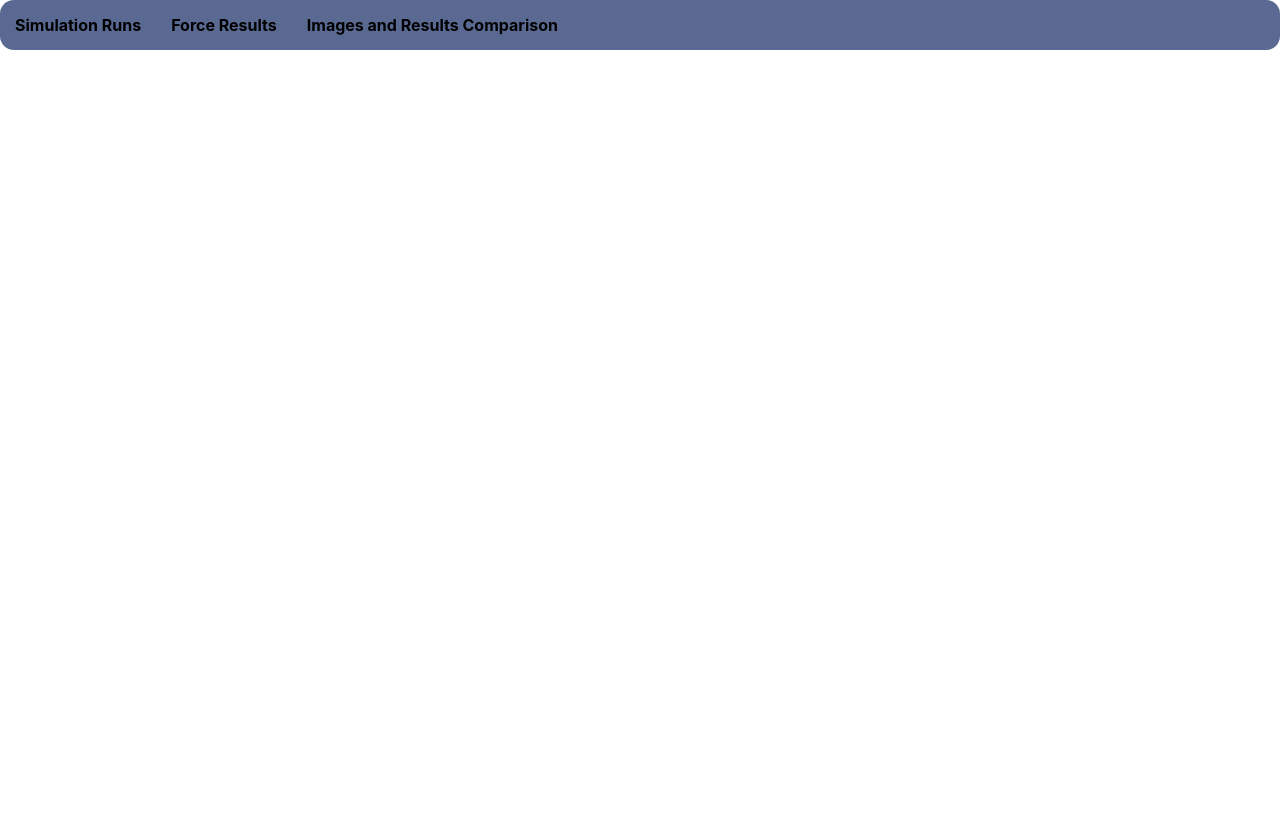
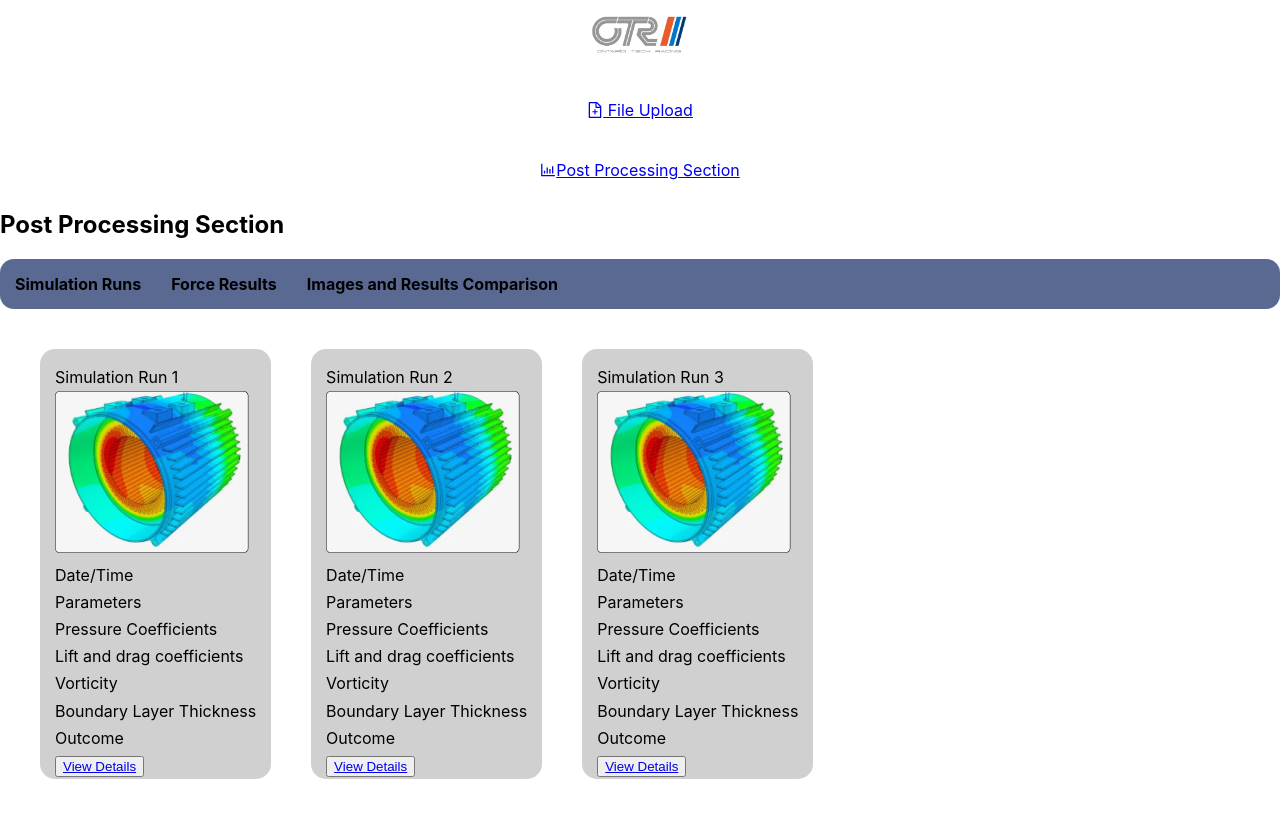
Before and after one commit to OntarioTechRacing/job_manager, a React (Create React App) app: page /post in a window 1280 px wide. Built offline with nearby package versions, Linux system fonts and the light colour scheme.

Commit message:
Updated dashboard page

```diff
--- a/src/App.css
+++ b/src/App.css
@@ -95,14 +95,33 @@
   flex-direction:row;
 }
 
+.flex-container{
+  display:flex;
+  flex-direction:column;
+}
+
 /* ------------ NEW ACCOUNT ---------*/
 
 /* ----------- DASHBOARD -------------- */
+.dashboard-container{
+  display:flex;
+  flex-direction:row;
+}
+
+.dashboard-titles-container{
+  display:flex;
+  flex-direction:column;
+}
 
 .dashboard-titles {
   display:flex;
   flex-direction:column;
   align-items:flex-start;
+}
+
+.case-titles-container {
+  display:flex;
+  flex-direction:column;
 }
 
 .cases-container {
@@ -112,6 +131,7 @@
   justify-content:flex-start;
   align-items:flex-start;
   align-content:space-between;
+  gap:50px;
 }
 
 .case-item-container {
@@ -129,6 +149,20 @@
 .case-image-container {
   width:200px;
   height:200px;
+}
+.dashboard-nav-container{
+  display:flex;
+}
+
+.dashboard-img{
+  width:100%;
+}
+
+.navbar-container {
+  display:flex;
+  flex-direction:column;
+  gap: 40px;
+  margin:10px;
 }
 
 .navigation-container {
@@ -191,6 +225,22 @@
   justify-content:flex-start;
   align-items:flex-start;
   align-content:flex-start;
+}
+
+.loadMore-btn{
+  width:150px;
+  height:50px;
+  background-color:#D0D0D0;
+  border-radius:10px;
+  color:black;
+  margin:10px;
+}
+
+.addFile-btn{
+  width:100px;
+  background-color:lightgray;
+  height:30px;
+  border-radius:10px;
 }
 
 /* --------- FORCE RESULTS ---------- */
--- a/src/App.js
+++ b/src/App.js
@@ -3,7 +3,6 @@ import FileUpload from './FileUpload';
 import PostProcessing from './PostProcessing';
 import ForceResult from './PostProcessing/ForceResults';
 import Result from './PostProcessing/ImageResults';
-import SimulationRuns from './PostProcessing/SimulationRuns';
 import {Routes, Route} from 'react-router-dom';
 import Dashboard from './Dashboard';
 import Login from './Login';
@@ -19,7 +18,7 @@ function App() {
         <Route path = "/login/newaccount" element = {<NewAccount/> } />
         <Route path="/fileupload" element={<FileUpload />} />
         <Route path="/post" element={<PostProcessing />} />
-        <Route path="/simulation" element={<SimulationRuns />} />
+        <Route path="/simulation" element={<PostProcessing />} />
         <Route path="/forceresults" element={<ForceResult />} />
         <Route path="/result" element={<Result />} />
         <Route path = "/simulation/run" element = {<Run/>} />
--- a/src/Dashboard.jsx
+++ b/src/Dashboard.jsx
@@ -1,27 +1,49 @@
 import './App.css';
-import DashboardImage from './images/DashboardImage.png';
+import DashboardImage from '../images/DashboardImage.png';
 // import FilePlaceholder from './images/FilePlaceholder.png';
 import Navbar from './Navbar';
+import SimulationRunsImage from './images/SimulationsRunsImage.png';
+import { Link } from 'react-router-dom'
 
 function Dashboard(){
     return(
         <div>
+            <div className="dashboard-container">
+            <div className="dashboard-nav-container">
                 <Navbar/>
+            </div>
+            <div className="flex-container">
 
+            <div className="dashboard-titles-container">
                 <div className="dashboard-titles">
                     <div><h2>Welcome to CFD Simulations</h2></div>
                     <div><h4>View progess and compare cases</h4></div>
                 </div>
-            <div><img src = {DashboardImage} alt = "Dashboard" /></div>
 
-            <div className="dashboard-titles">
+                <div>
+                    <button>
+                        <Link to = "./Login">
+                            Login
+                        </Link>
+                    </button>
+                </div>
+                <div className="dashboard-img"><img src = {DashboardImage} alt = "Dashboard" /></div>
+            </div>
+            <div className="case-titles-container">
+
                 <div><h2>Case Uploads</h2></div>
                 <div><h4>My Files</h4></div>
-            </div>
+
+                <button className="addFile-btn">
+                    <Link to = {"./FileUpload"}>
+                        Add File
+                    </Link>
+                </button>
+
                     <div className = "cases-container">
                         <div className = "case-item-container">
                             <div className = "case-title">
-                            {/* <div className = "case-image-container"><img src = {FilePlaceholder} alt = "FilePlaceholder" /></div> */}
+                                <div className = "case-image-container"><img src = {SimulationRunsImage} alt = "FilePlaceholder" /></div>
                                 <div>File Name</div>
                                 <div>Date: 12/03/2023</div>
                             </div>
@@ -40,6 +62,23 @@ function Dashboard(){
                                 <div>Date: 12/03/2023</div>
                             </div>
                         </div>
+
+                        <div className = "case-item-container">
+                            <div className = "case-title">
+                                <div>File Name</div>
+                                <div>Date: 12/03/2023</div>
+                            </div>
+                        </div>
+
+                    </div>
+
+                    <div>
+                        <button className="loadMore-btn">
+                            Load More
+                        </button>
+                    </div>
+                </div>
+            </div>
         </div>
         </div>
     )
--- a/src/Navbar.jsx
+++ b/src/Navbar.jsx
@@ -1,13 +1,29 @@
 import otrLogo from './images/otrLogo.png';
 import './App.css';
 import {FileAddOutlined,BarChartOutlined } from '@ant-design/icons';
+import { Link } from 'react-router-dom'
 
 function Navbar(){
     return(
-        <div>
-            <div><img src = {otrLogo} alt = "OTR LOGO" width = "100"/></div>
-            <div> File Upload <FileAddOutlined /></div>
-            <div> Post Processing Section<BarChartOutlined /></div>
+        <div className ="navbar-container">
+            <div className="nav-items">
+                <Link to = "./">
+                    <img src = {otrLogo} alt = "OTR LOGO" width = "100"/>
+                </Link>
+            </div>
+
+            <div className="nav-items">
+
+                <Link to = "./FileUpload">
+                    <FileAddOutlined /> File Upload
+                </Link>
+            </div>
+
+            <div className="nav-items">
+                <Link to = "./Post">
+                    <BarChartOutlined />Post Processing Section
+                </Link>
+            </div>
         </div>
     )
 }
--- a/src/PostProcessing.jsx
+++ b/src/PostProcessing.jsx
@@ -1,9 +1,16 @@
 import './App.css';
-import React from 'react';
+import SimulationRunsImage from './images/SimulationRunsImage.png';
+import Navbar from './Navbar';
+import { Link } from "react-router-dom";
 
-function PostProcessing(){
+function SimulationRuns(){
     return(
         <div>
+            <Navbar/>
+            <div className = "force-results-title">
+                <h2>Post Processing Section</h2>
+            </div>
+
             <div className = "navigation-container">
                 <ul>
                     <li><a href="./simulation">Simulation Runs</a></li>
@@ -11,8 +18,80 @@ function PostProcessing(){
                     <li><a href="./result">Images and Results Comparison</a></li>
                 </ul>
             </div>
+
+            <div className = "simulationRuns-container">
+                <div className = "simulation-run-item">
+
+                    <div>Simulation Run 1</div>
+
+                    <div>
+                        <img src = {SimulationRunsImage} alt = "Simulation Runs" />
+                    </div>
+
+                    <div>Date/Time</div>
+                    <div>Parameters</div>
+                    <div>Pressure Coefficients</div>
+                    <div>Lift and drag coefficients</div>
+                    <div>Vorticity</div>
+                    <div>Boundary Layer Thickness</div>
+                    <div>Outcome</div>
+
+                    <div>
+                        <button>
+                            <Link to={'./Run'}>View Details</Link>
+                        </button>
+                    </div>
+                </div>
+
+                <div className = "simulation-run-item">
+                    <div>Simulation Run 2</div>
+
+                    <div>
+                        <img src = {SimulationRunsImage} alt = "Simulation Runs" />
+                    </div>
+
+                    <div>Date/Time</div>
+                    <div>Parameters</div>
+                    <div>Pressure Coefficients</div>
+                    <div>Lift and drag coefficients</div>
+                    <div>Vorticity</div>
+                    <div>Boundary Layer Thickness</div>
+                    <div>Outcome</div>
+
+                    <div>
+                        <button>
+                            <Link to={'./Run'}>
+                                View Details
+                            </Link>
+                        </button>
+                    </div>
+
+                </div>
+
+                <div className = "simulation-run-item">
+                    <div>Simulation Run 3</div>
+
+                    <div>
+                        <img src = {SimulationRunsImage} alt = "Simulation Runs" />
+                    </div>
+
+                    <div>Date/Time</div>
+                    <div>Parameters</div>
+                    <div>Pressure Coefficients</div>
+                    <div>Lift and drag coefficients</div>
+                    <div>Vorticity</div>
+                    <div>Boundary Layer Thickness</div>
+                    <div>Outcome</div>
+
+                    <div>
+                        <button>
+                            <Link to={'./Run'}>View Details</Link>
+                        </button>
+                    </div>
+                </div>
+            </div>
         </div>
     )
 }
 
-export default PostProcessing;
+export default SimulationRuns;
```
Also changed, not shown: src/PostProcessing/SimulationRuns.jsx (deleted, +0 -97 lines). Lines whose indentation alone changed are shown as unchanged.
